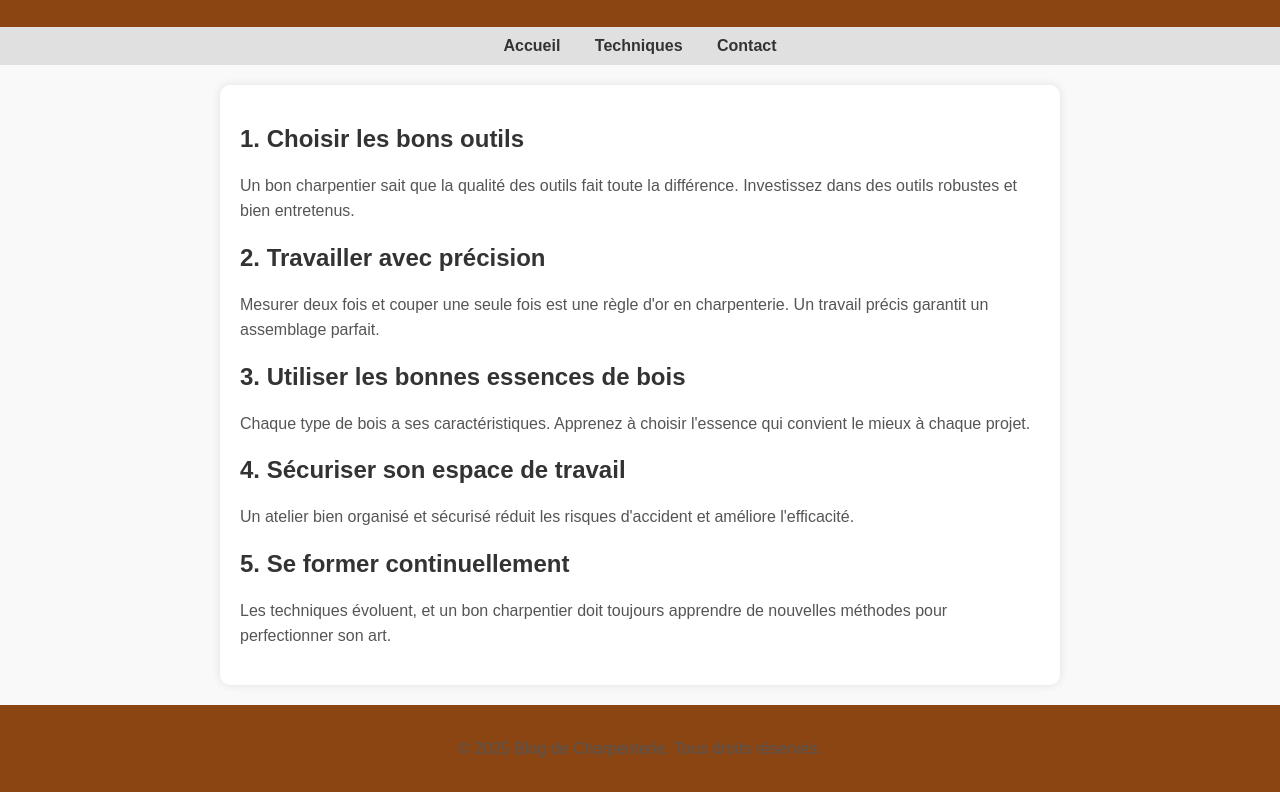
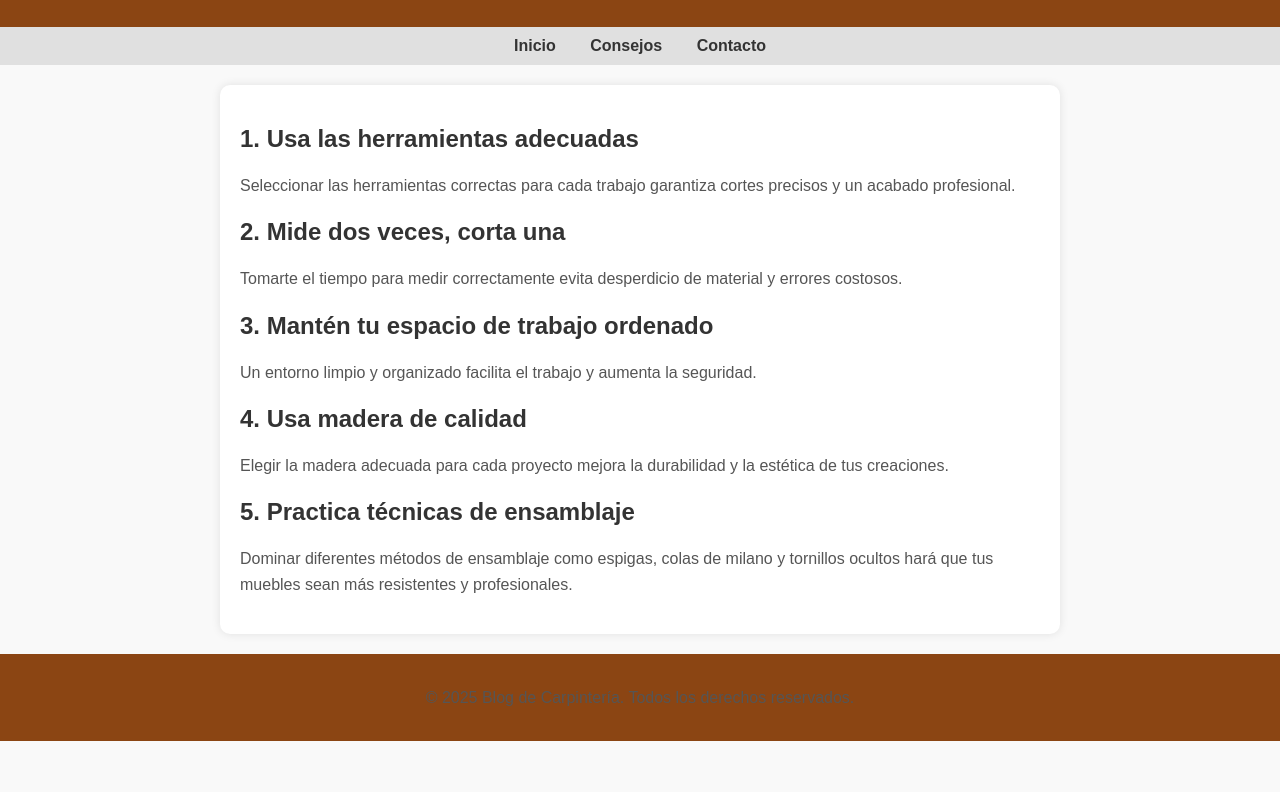
Before and after one commit to SeTT7/c03.uomodifuoco.online, a plain HTML site: page 3/index.html in a window 1280 px wide. Shown: the part 93-885 px from the top of the page. After the commit the page ends 834 px from the top, so only its background shows below. Drawn offline with Linux system fonts and the light colour scheme.

Commit message:
Update index.html

```diff
--- a/3/index.html
+++ b/3/index.html
@@ -1,7 +1,8 @@
+
 <!DOCTYPE html>
-<html lang="fr">
+<html lang="es">
 <head>
-    <!-- TikTok Pixel Code Start -->
+      <!-- TikTok Pixel Code Start -->
 <script>
 !function (w, d, t) {
   w.TiktokAnalyticsObject=t;var ttq=w[t]=w[t]||[];ttq.methods=["page","track","identify","instances","debug","on","off","once","ready","alias","group","enableCookie","disableCookie","holdConsent","revokeConsent","grantConsent"],ttq.setAndDefer=function(t,e){t[e]=function(){t.push([e].concat(Array.prototype.slice.call(arguments,0)))}};for(var i=0;i<ttq.methods.length;i++)ttq.setAndDefer(ttq,ttq.methods[i]);ttq.instance=function(t){for(
@@ -16,7 +17,7 @@ var e=ttq._i[t]||[],n=0;n<ttq.methods.length;n++)ttq.setAndDefer(e,ttq.methods[n
 <!-- TikTok Pixel Code End -->
     <meta charset="UTF-8">
     <meta name="viewport" content="width=device-width, initial-scale=1.0">
-    <title>Astuces pour Devenir un Meilleur Charpentier</title>
+    <title>Consejos para Mejorar tus Habilidades de Carpintería</title>
     <style>
         body {
             font-family: Arial, sans-serif;
@@ -68,34 +69,34 @@ var e=ttq._i[t]||[],n=0;n<ttq.methods.length;n++)ttq.setAndDefer(e,ttq.methods[n
 <body>
 
     <header>
-        <h1>Astuces pour Devenir un Meilleur Charpentier</h1>
+        <h1>Consejos para Mejorar tus Habilidades de Carpintería</h1>
     </header>
 
     <nav>
-        <a href="#">Accueil</a>
-        <a href="#">Techniques</a>
-        <a href="#">Contact</a>
+        <a href="#">Inicio</a>
+        <a href="#">Consejos</a>
+        <a href="#">Contacto</a>
     </nav>
 
     <div class="container">
-        <h2>1. Choisir les bons outils</h2>
-        <p>Un bon charpentier sait que la qualité des outils fait toute la différence. Investissez dans des outils robustes et bien entretenus.</p>
+        <h2>1. Usa las herramientas adecuadas</h2>
+        <p>Seleccionar las herramientas correctas para cada trabajo garantiza cortes precisos y un acabado profesional.</p>
 
-        <h2>2. Travailler avec précision</h2>
-        <p>Mesurer deux fois et couper une seule fois est une règle d'or en charpenterie. Un travail précis garantit un assemblage parfait.</p>
+        <h2>2. Mide dos veces, corta una</h2>
+        <p>Tomarte el tiempo para medir correctamente evita desperdicio de material y errores costosos.</p>
 
-        <h2>3. Utiliser les bonnes essences de bois</h2>
-        <p>Chaque type de bois a ses caractéristiques. Apprenez à choisir l'essence qui convient le mieux à chaque projet.</p>
+        <h2>3. Mantén tu espacio de trabajo ordenado</h2>
+        <p>Un entorno limpio y organizado facilita el trabajo y aumenta la seguridad.</p>
 
-        <h2>4. Sécuriser son espace de travail</h2>
-        <p>Un atelier bien organisé et sécurisé réduit les risques d'accident et améliore l'efficacité.</p>
+        <h2>4. Usa madera de calidad</h2>
+        <p>Elegir la madera adecuada para cada proyecto mejora la durabilidad y la estética de tus creaciones.</p>
 
-        <h2>5. Se former continuellement</h2>
-        <p>Les techniques évoluent, et un bon charpentier doit toujours apprendre de nouvelles méthodes pour perfectionner son art.</p>
+        <h2>5. Practica técnicas de ensamblaje</h2>
+        <p>Dominar diferentes métodos de ensamblaje como espigas, colas de milano y tornillos ocultos hará que tus muebles sean más resistentes y profesionales.</p>
     </div>
 
     <div class="footer">
-        <p>&copy; 2025 Blog de Charpenterie. Tous droits réservés.</p>
+        <p>&copy; 2025 Blog de Carpintería. Todos los derechos reservados.</p>
     </div>
 
 </body>
```
